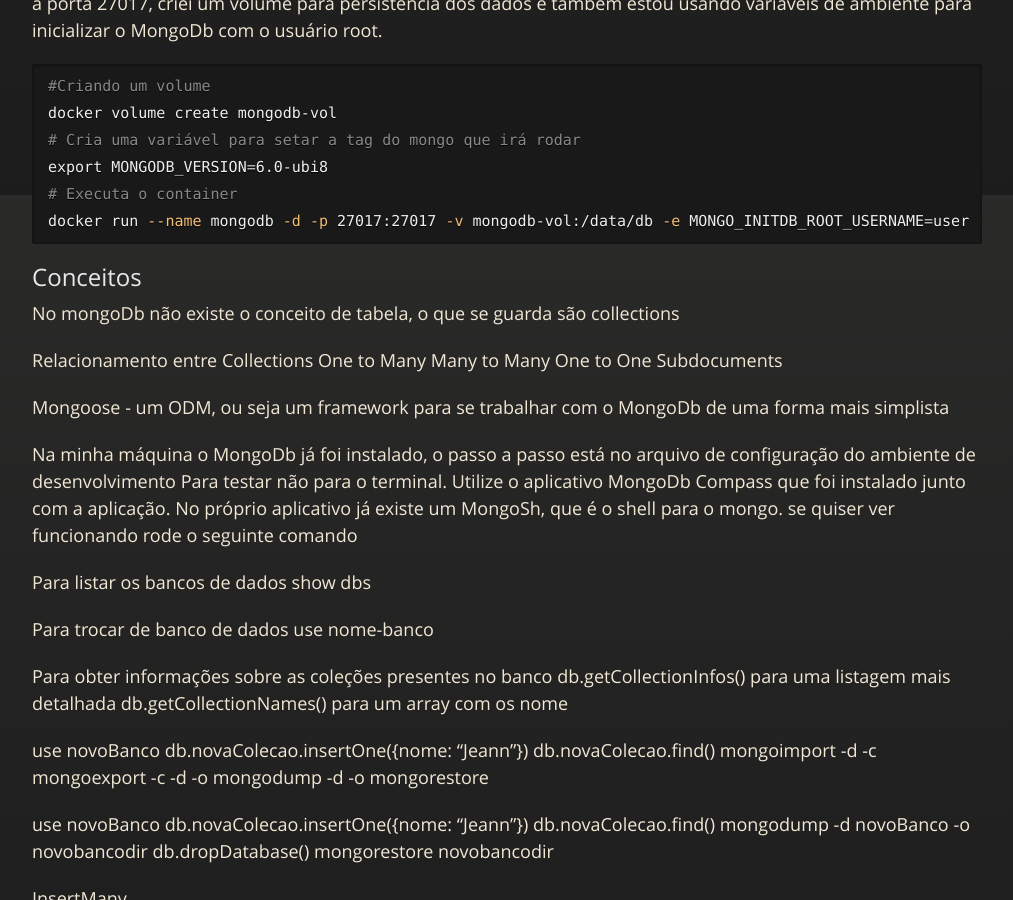
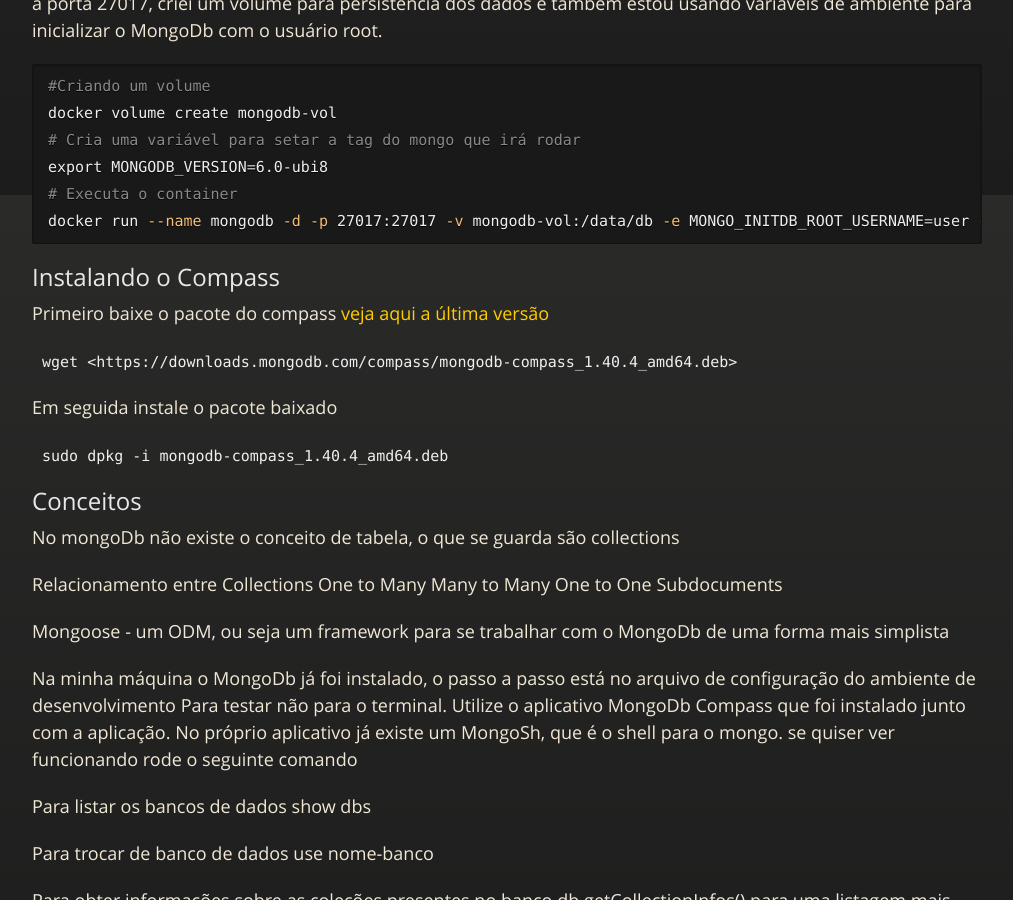
Before and after one commit to JeannAndrade/jeannandrade.github.io, a Jekyll site: the page built from content/mongo/index.md, in a window 1280 px wide and 900 px high, scrolled down 705 px. Shown: the whole window, without its empty margins (108-1121 px from the left). Built offline with Jekyll 4.4.1, drawn with Linux system fonts in a browser that asks for light colours; our own code applies the rules of GitHub Pages for plain Markdown files.

Commit message:
Instruções para instalar o compass

````diff
--- a/content/mongo/index.md
+++ b/content/mongo/index.md
@@ -30,6 +30,16 @@ export MONGODB_VERSION=6.0-ubi8
 # Executa o container
 docker run --name mongodb -d -p 27017:27017 -v mongodb-vol:/data/db -e MONGO_INITDB_ROOT_USERNAME=user -e MONGO_INITDB_ROOT_PASSWORD=pass mongodb/mongodb-community-server:$MONGODB_VERSION
 ```
+
+## Instalando o Compass
+
+Primeiro baixe o pacote do compass [veja aqui a última versão](https://www.mongodb.com/docs/compass/current/install/)
+
+`wget <https://downloads.mongodb.com/compass/mongodb-compass_1.40.4_amd64.deb>`
+
+Em seguida instale o pacote baixado
+
+`sudo dpkg -i mongodb-compass_1.40.4_amd64.deb`
 
 ## Conceitos
 
````
